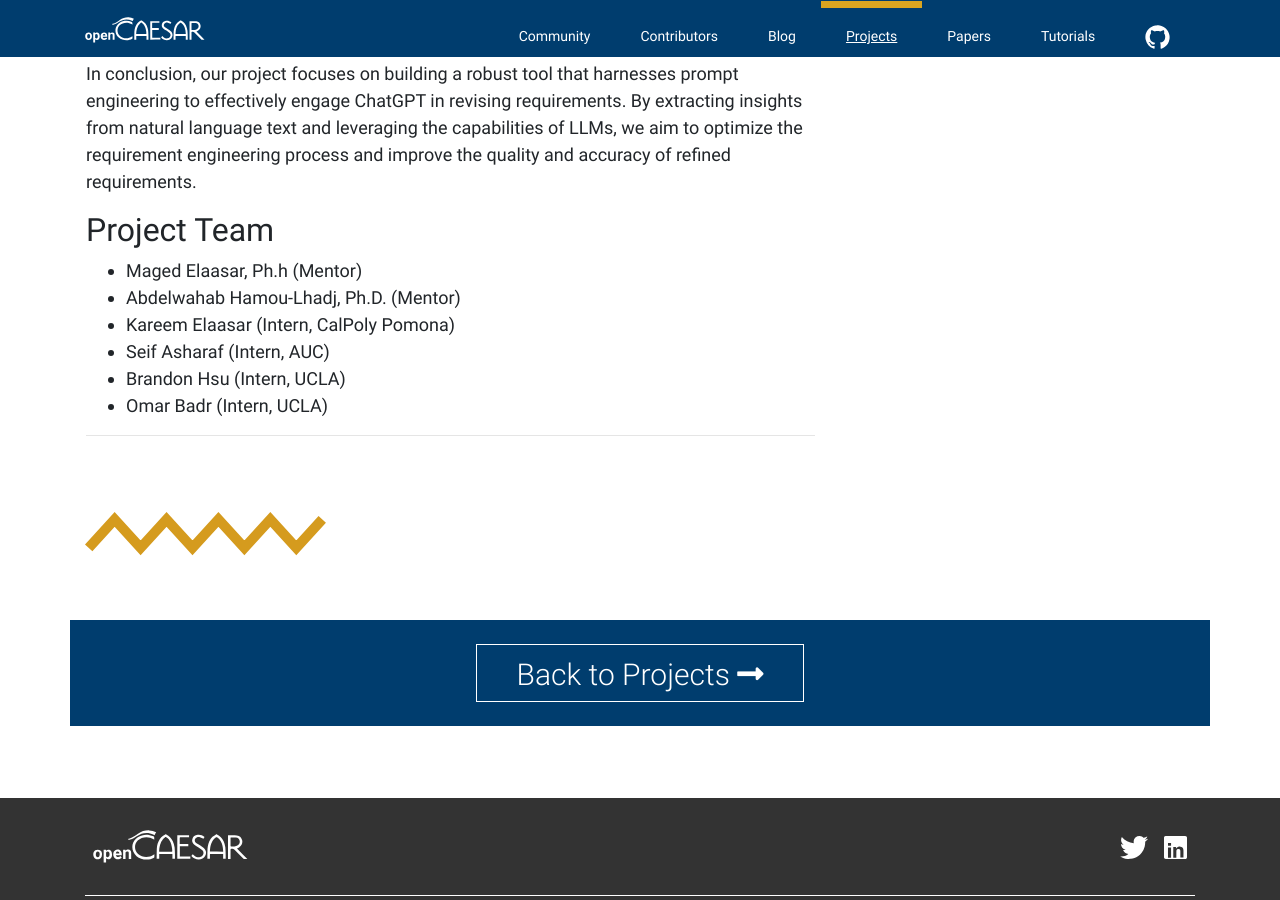
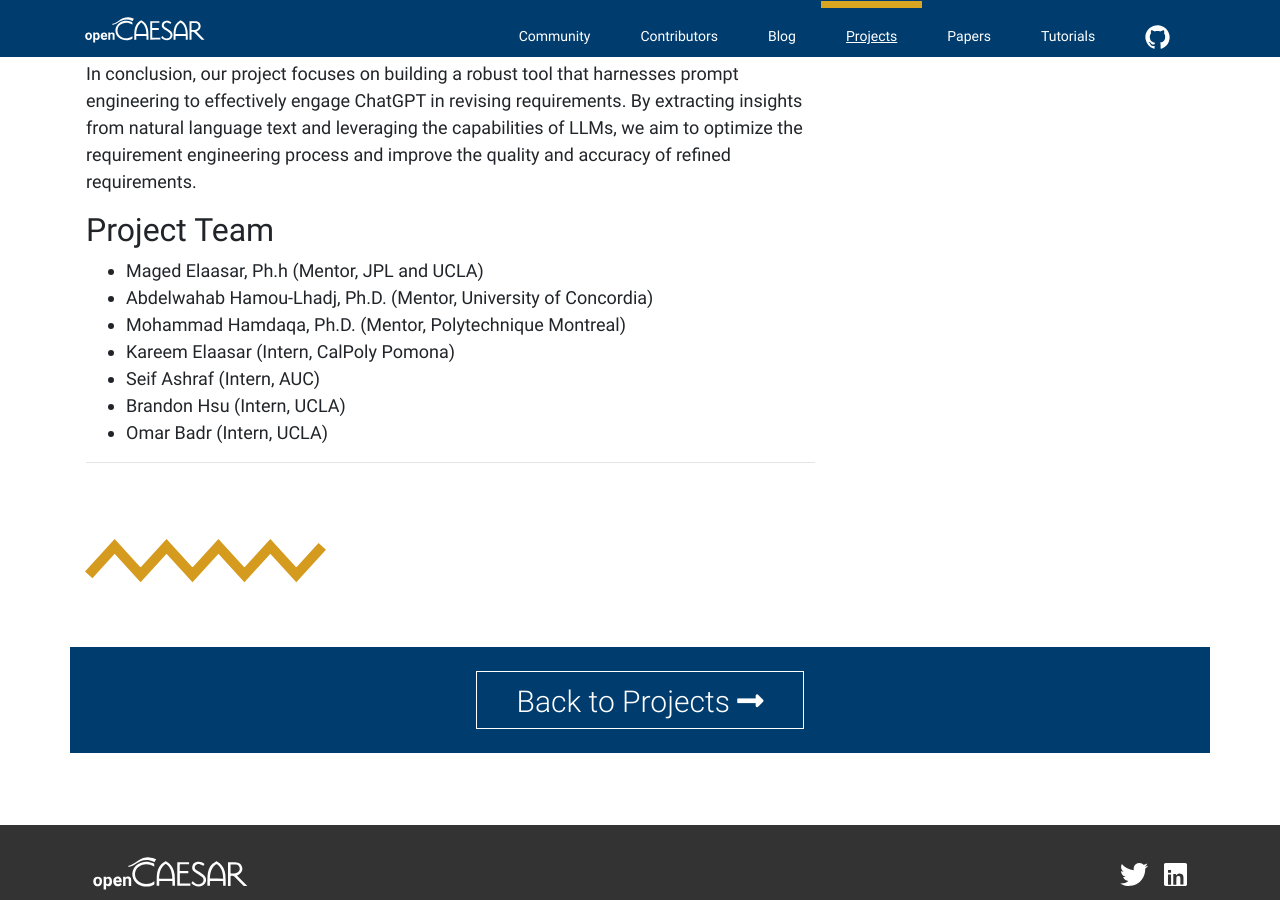
Before and after one commit to opencaesar/opencaesar.github.io, a Jekyll site: the page built from _projects/2023-5-23-ReqGPT.md, in a window 1280 px wide and 900 px high, scrolled down 1447 px. Built offline with Jekyll 4.4.1, drawn with Linux system fonts in a browser that asks for light colours; nearby versions of some CDN libraries.

Commit message:
adding Mohammad

```diff
--- a/_projects/2023-5-23-ReqGPT.md
+++ b/_projects/2023-5-23-ReqGPT.md
@@ -28,10 +28,11 @@ In conclusion, our project focuses on building a robust tool that harnesses prom
 
 ## Project Team
 
-- Maged Elaasar, Ph.h (Mentor)
-- Abdelwahab Hamou-Lhadj, Ph.D. (Mentor)
+- Maged Elaasar, Ph.h (Mentor, JPL and UCLA)
+- Abdelwahab Hamou-Lhadj, Ph.D. (Mentor, University of Concordia)
+- Mohammad Hamdaqa, Ph.D. (Mentor, Polytechnique Montreal)
 - Kareem Elaasar (Intern, CalPoly Pomona)
-- Seif Asharaf (Intern, AUC)
+- Seif Ashraf (Intern, AUC)
 - Brandon Hsu (Intern, UCLA)
 - Omar Badr (Intern, UCLA)
 
```
